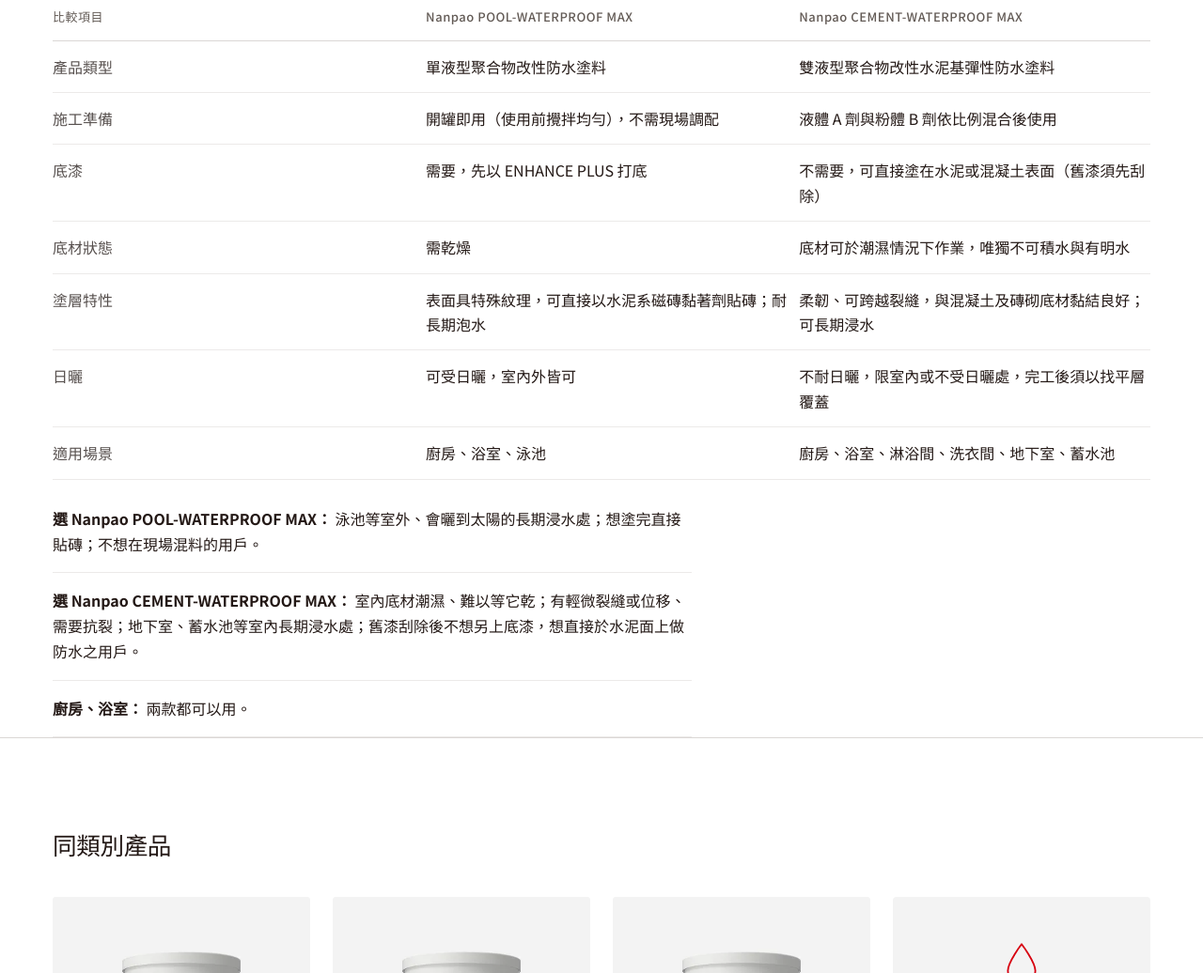
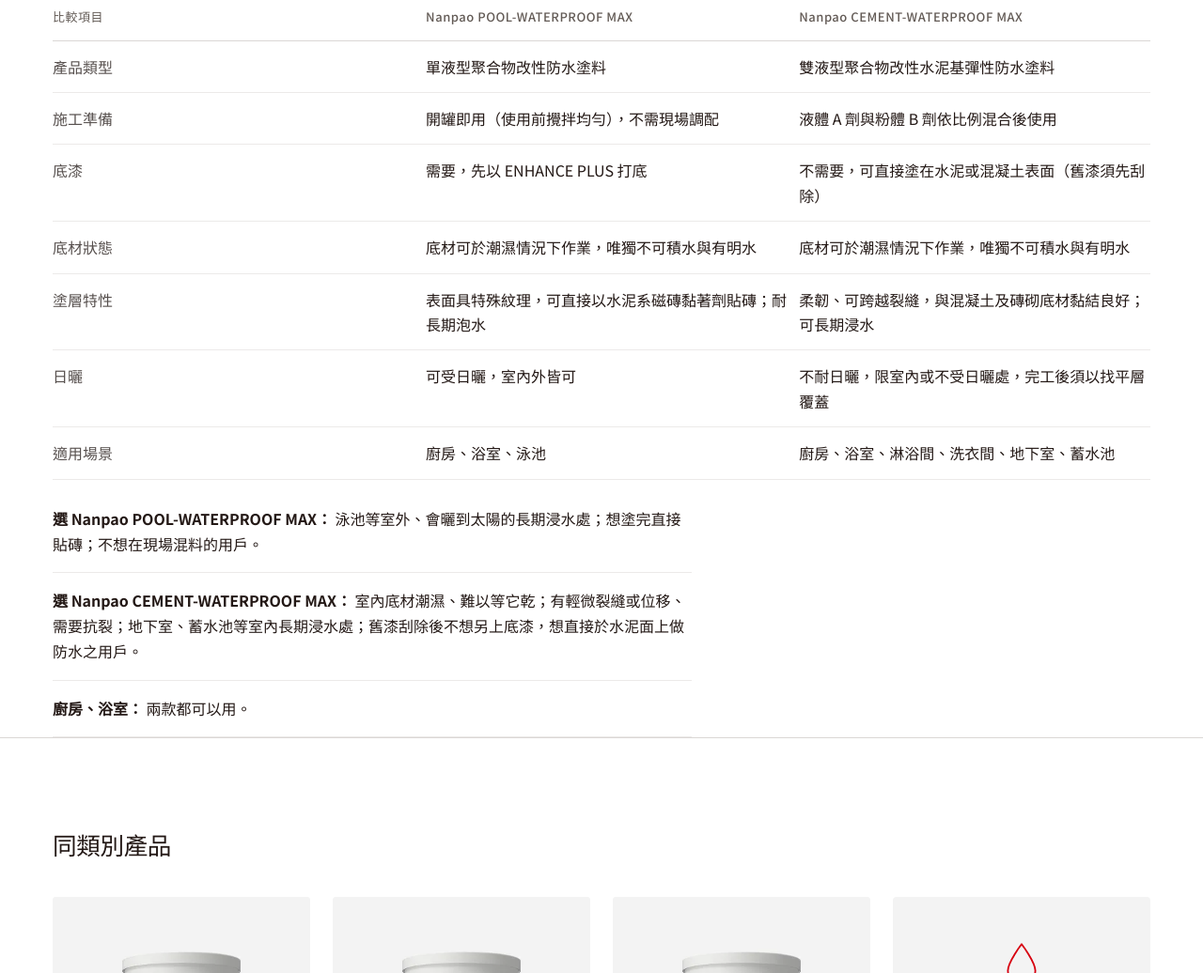
Before and after one commit to Aestas-Aeterna/thai-nanpao, a plain HTML site: page zh/c-cement.html in a window 1280 px wide. Shown: the part 2320-3356 px from the top of the page at 94% size. Drawn offline with Linux system fonts and the light colour scheme.

Commit message:
比較表：產品 A 底材條件改為可潮濕、不可積水與明水
Co-Authored-By: Claude Opus 5.5 <noreply@anthropic.com>
Claude-Session: https://claude.ai/code/session_014kPr1ioiE6vs26z6jHn47T

```diff
--- a/zh/c-cement.html
+++ b/zh/c-cement.html
@@ -458,7 +458,7 @@ h1,h2{font-weight:500 !important}
 <section class="rel" style="padding-bottom: 0">
 <div class="wrap">
 <h2>兩款怎麼選</h2>
-<div style="overflow-x: auto"><table class="dtable" style="min-width: 640px"><thead><tr><th scope="col">比較項目</th><th scope="col">Nanpao POOL-WATERPROOF MAX</th><th scope="col">Nanpao CEMENT-WATERPROOF MAX</th></tr></thead><tbody><tr><th scope="row">產品類型</th><td>單液型聚合物改性防水塗料</td><td>雙液型聚合物改性水泥基彈性防水塗料</td></tr><tr><th scope="row">施工準備</th><td>開罐即用（使用前攪拌均勻），不需現場調配</td><td>液體 A 劑與粉體 B 劑依比例混合後使用</td></tr><tr><th scope="row">底漆</th><td>需要，先以 ENHANCE PLUS 打底</td><td>不需要，可直接塗在水泥或混凝土表面（舊漆須先刮除）</td></tr><tr><th scope="row">底材狀態</th><td>需乾燥</td><td>底材可於潮濕情況下作業，唯獨不可積水與有明水</td></tr><tr><th scope="row">塗層特性</th><td>表面具特殊紋理，可直接以水泥系磁磚黏著劑貼磚；耐長期泡水</td><td>柔韌、可跨越裂縫，與混凝土及磚砌底材黏結良好；可長期浸水</td></tr><tr><th scope="row">日曬</th><td>可受日曬，室內外皆可</td><td>不耐日曬，限室內或不受日曬處，完工後須以找平層覆蓋</td></tr><tr><th scope="row">適用場景</th><td>廚房、浴室、泳池</td><td>廚房、浴室、淋浴間、洗衣間、地下室、蓄水池</td></tr></tbody></table></div>
+<div style="overflow-x: auto"><table class="dtable" style="min-width: 640px"><thead><tr><th scope="col">比較項目</th><th scope="col">Nanpao POOL-WATERPROOF MAX</th><th scope="col">Nanpao CEMENT-WATERPROOF MAX</th></tr></thead><tbody><tr><th scope="row">產品類型</th><td>單液型聚合物改性防水塗料</td><td>雙液型聚合物改性水泥基彈性防水塗料</td></tr><tr><th scope="row">施工準備</th><td>開罐即用（使用前攪拌均勻），不需現場調配</td><td>液體 A 劑與粉體 B 劑依比例混合後使用</td></tr><tr><th scope="row">底漆</th><td>需要，先以 ENHANCE PLUS 打底</td><td>不需要，可直接塗在水泥或混凝土表面（舊漆須先刮除）</td></tr><tr><th scope="row">底材狀態</th><td>底材可於潮濕情況下作業，唯獨不可積水與有明水</td><td>底材可於潮濕情況下作業，唯獨不可積水與有明水</td></tr><tr><th scope="row">塗層特性</th><td>表面具特殊紋理，可直接以水泥系磁磚黏著劑貼磚；耐長期泡水</td><td>柔韌、可跨越裂縫，與混凝土及磚砌底材黏結良好；可長期浸水</td></tr><tr><th scope="row">日曬</th><td>可受日曬，室內外皆可</td><td>不耐日曬，限室內或不受日曬處，完工後須以找平層覆蓋</td></tr><tr><th scope="row">適用場景</th><td>廚房、浴室、泳池</td><td>廚房、浴室、淋浴間、洗衣間、地下室、蓄水池</td></tr></tbody></table></div>
 <ul class="sells" style="margin-top: 24px"><li><span><b>選 Nanpao POOL-WATERPROOF MAX：</b> 泳池等室外、會曬到太陽的長期浸水處；想塗完直接貼磚；不想在現場混料的用戶。</span></li><li><span><b>選 Nanpao CEMENT-WATERPROOF MAX：</b> 室內底材潮濕、難以等它乾；有輕微裂縫或位移、需要抗裂；地下室、蓄水池等室內長期浸水處；舊漆刮除後不想另上底漆，想直接於水泥面上做防水之用戶。</span></li><li><span><b>廚房、浴室：</b> 兩款都可以用。</span></li></ul>
 </div>
 </section>
```
Also changed, not shown: zh/c-pool.html (+1 -1 lines).
